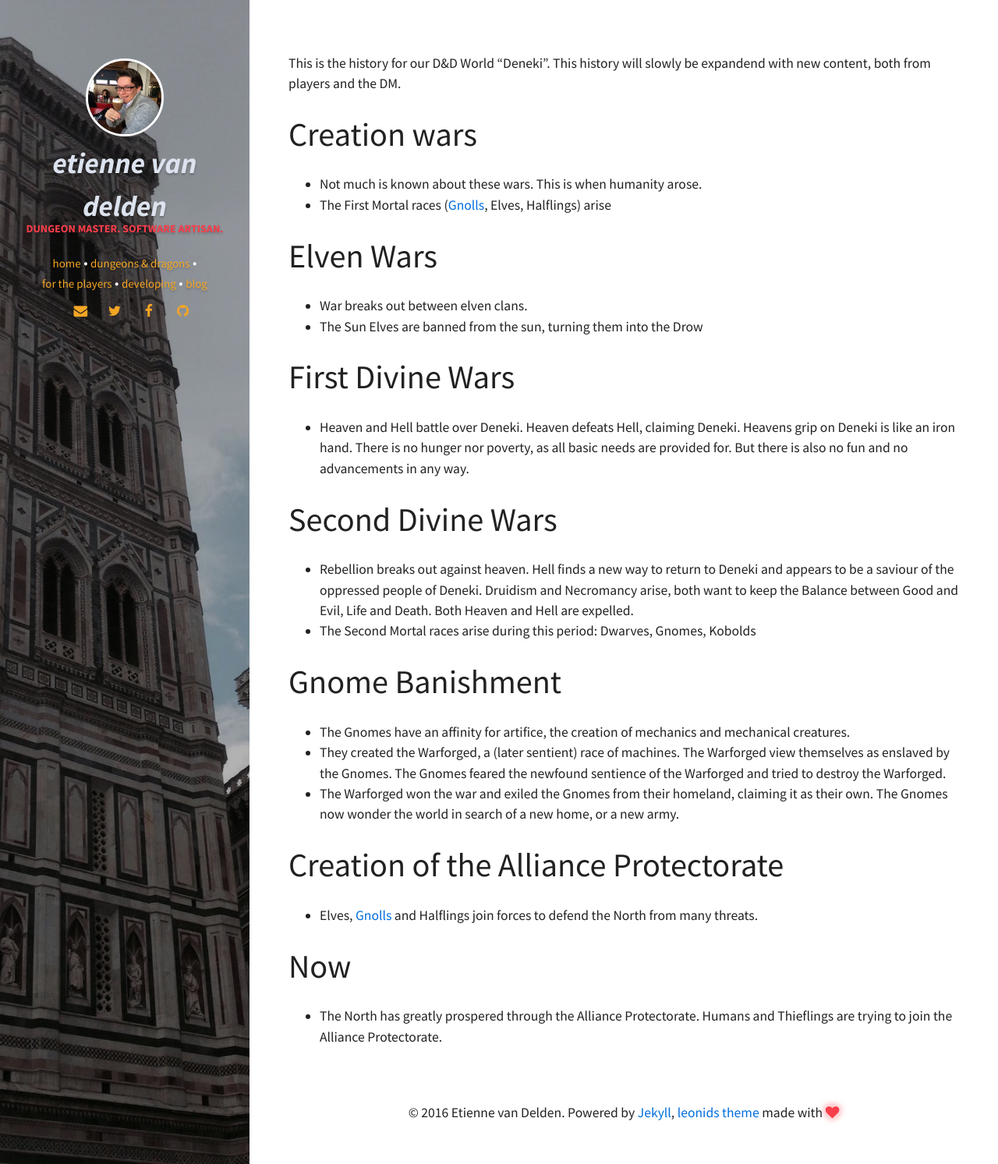
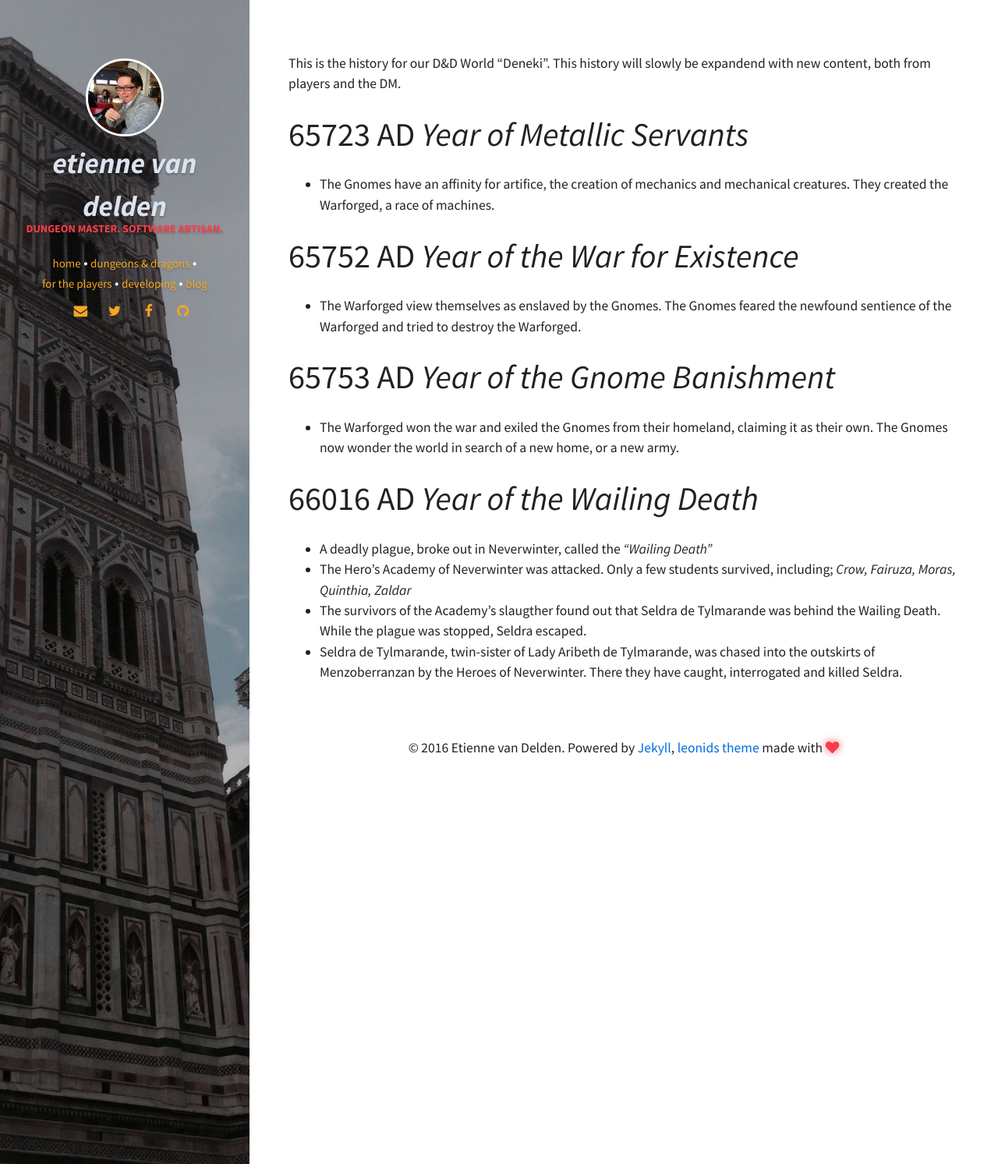
Before and after one commit to eirvandelden/eirvandelden.github.io, a Jekyll site: the page built from for-the-players/history-of-deneki.md, in a window 1280 px wide. Shown: the whole page at 78% size. Built offline with Jekyll 4.4.1, drawn with Linux system fonts in a browser that asks for light colours.

Commit message:
Update History

```diff
--- a/for-the-players/history-of-deneki.md
+++ b/for-the-players/history-of-deneki.md
@@ -10,30 +10,20 @@ comments: true
 
 This is the history for our D&D World "Deneki". This history will slowly be expandend with new content, both from players and the DM.
 
-# Creation wars
-* Not much is known about these wars. This is when humanity arose.
-* The First Mortal races ([Gnolls](/for-the-players/gnolls), Elves, Halflings) arise
+# 65723 AD _Year of Metallic Servants_
+- The Gnomes have an affinity for artifice, the creation of mechanics and mechanical creatures. They created the Warforged, a race of machines.
 
-# Elven Wars
+# 65752 AD _Year of the War for Existence_
 
-- War breaks out between elven clans.
-- The Sun Elves are banned from the sun, turning them into the Drow
+- The Warforged view themselves as enslaved by the Gnomes. The Gnomes feared the newfound sentience of the Warforged and tried to destroy the Warforged.
 
-# First Divine Wars
-- Heaven and Hell battle over Deneki. Heaven defeats Hell, claiming Deneki. Heavens grip on Deneki is like an iron hand. There is no hunger nor poverty, as all basic needs are provided for. But there is also no fun and no advancements in any way.
+# 65753 AD _Year of the Gnome Banishment_
 
-# Second Divine Wars
-
-- Rebellion breaks out against heaven. Hell finds a new way to return to Deneki and appears to be a saviour of the oppressed people of Deneki. Druidism and Necromancy arise, both want to keep the Balance between Good and Evil, Life and Death. Both Heaven and Hell are expelled.
-- The Second Mortal races arise during this period: Dwarves, Gnomes, Kobolds
-
-# Gnome Banishment
-- The Gnomes have an affinity for artifice, the creation of mechanics and mechanical creatures.
-- They created the Warforged, a (later sentient) race of machines. The Warforged view themselves as enslaved by the Gnomes. The Gnomes feared the newfound sentience of the Warforged and tried to destroy the Warforged.
 - The Warforged won the war and exiled the Gnomes from their homeland, claiming it as their own. The Gnomes now wonder the world in search of a new home, or a new army.
 
-# Creation of the Alliance Protectorate
-- Elves, [Gnolls](/for-the-players/gnolls) and Halflings join forces to defend the North from many threats.
+# 66016 AD _Year of the Wailing Death_
 
-# Now
-- The North has greatly prospered through the Alliance Protectorate. Humans and Thieflings are trying to join the Alliance Protectorate.
+- A deadly plague, broke out in Neverwinter, called the _"Wailing Death"_
+- The Hero's Academy of Neverwinter was attacked. Only a few students survived, including; _Crow, Fairuza, Moras, Quinthia, Zaldar_
+- The survivors of the Academy's slaugther found out that Seldra de Tylmarande was behind the Wailing Death. While the plague was stopped, Seldra escaped.
+- Seldra de Tylmarande, twin-sister of Lady Aribeth de Tylmarande, was chased into the outskirts of Menzoberranzan by the Heroes of Neverwinter. There they have caught, interrogated and killed Seldra.
```
